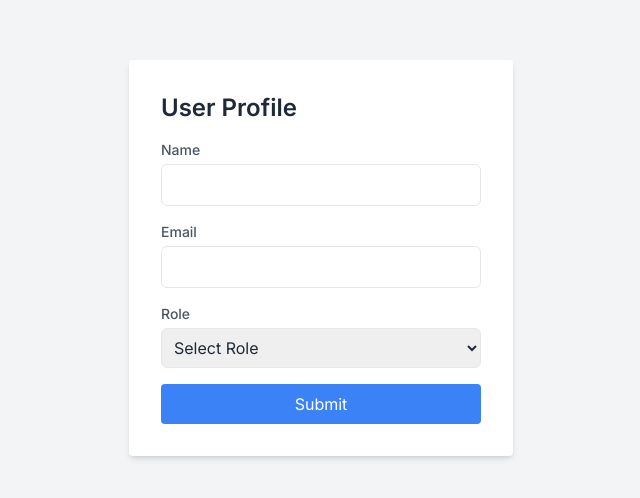
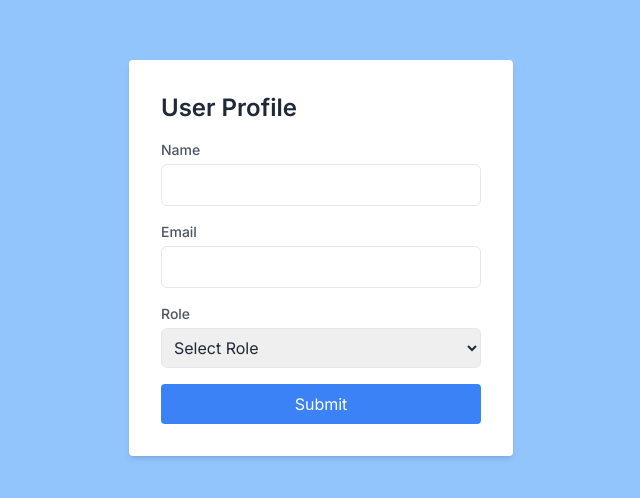
Before and after one commit to dgzct11/CardinalHacks2023, a Next.js app in the folder cardinal/: page /user_profile in a window 1280 px wide. Shown: the part 142-640 px from the top of the page, without its empty margins (319-959 px from the left). Built offline with nearby package versions, Linux system fonts and the light colour scheme; no server answers; what @typegoose/typegoose would draw is missing.

Commit message:
added api key

```diff
--- a/cardinal/src/app/user_profile/page.tsx
+++ b/cardinal/src/app/user_profile/page.tsx
@@ -78,7 +78,7 @@
   }
 
   return (
-    <div className="flex items-center justify-center h-screen bg-gray-100 text-gray-800">
+    <div className="flex items-center justify-center h-screen bg-blue-300 text-gray-800">
       <form
         onSubmit={handleSubmit}
         className="p-8 bg-white rounded shadow-md w-96"
```
Also changed, not shown: cardinal/env.local.txt.
